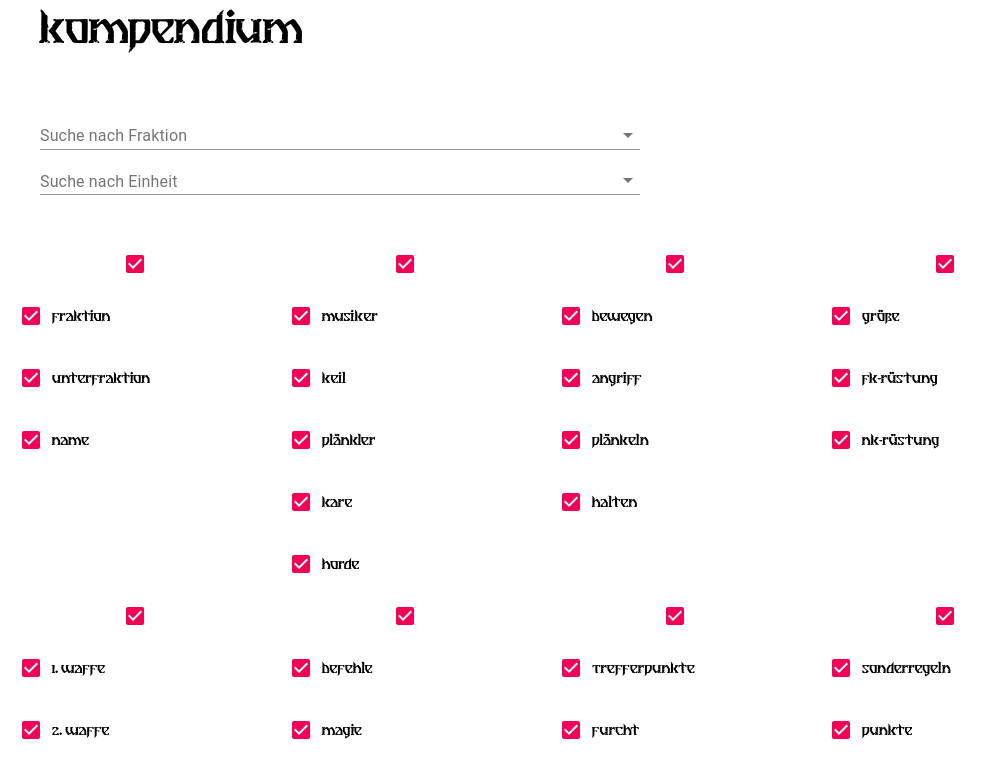
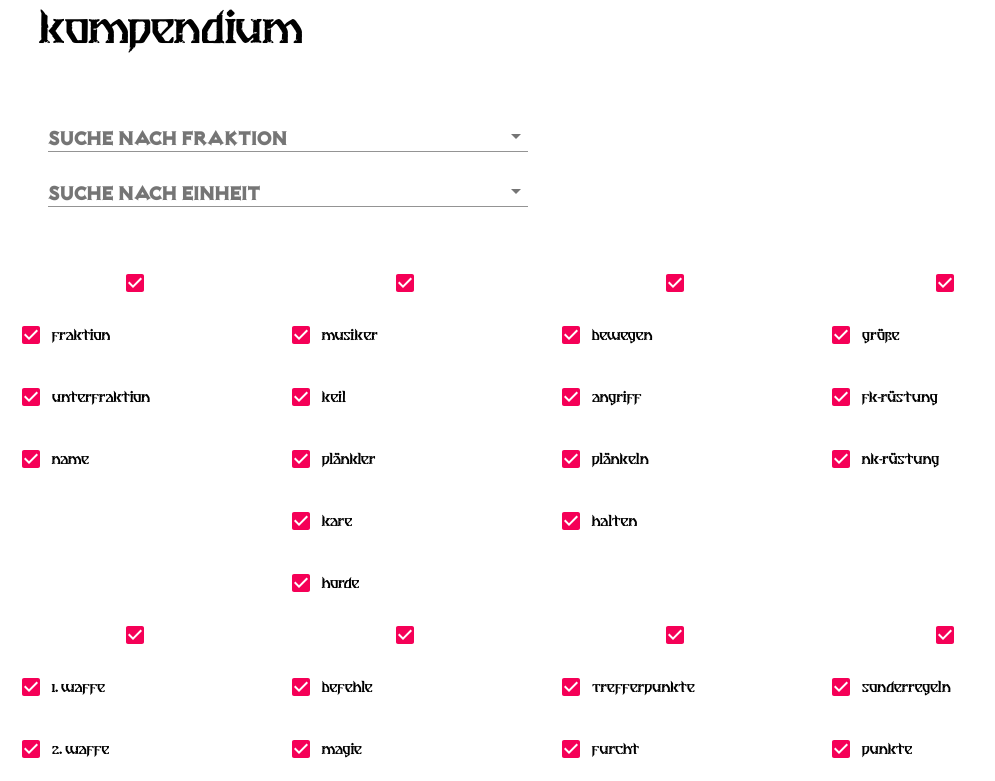
Before and after one commit to marcelbade/demonworld_ui, a React (Create React App) app: page /compendium in a window 1280 px wide. Shown: the top 781 px of the page, without its empty margins (0-995 px from the left). Built offline with nearby package versions, Linux system fonts and the light colour scheme; no server answers.

Commit message:
changed CSS

```diff
--- a/src/components/ListGenerator/ArmyListView/armyListDisplay.js
+++ b/src/components/ListGenerator/ArmyListView/armyListDisplay.js
@@ -1,5 +1,5 @@
 // React
-import React, { Fragment, useState, useContext } from "react";
+import React, { useState, useContext } from "react";
 // Material UI
 import List from "@material-ui/core/List";
 import ListItem from "@material-ui/core/ListItem";
@@ -14,6 +14,8 @@ import SubList from "./subList";
 
 // TODO: remove unneeded styles
 const useStyles = makeStyles({
+  ArmyListDisplay: {},
+
   root: { fontFamily: "gonjuring" },
   list: { height: "70%", minHeight: "70%", maxHeight: "70%" },
 
@@ -29,7 +31,7 @@ const useStyles = makeStyles({
   removeButton: {
     fontFamily: "notMaryKate",
     padding: "10px",
-    marginLeft: "550px",
+
     "&:hover": {
       backgroundColor: "grey",
       color: "red",
@@ -91,8 +93,8 @@ const ArmyListDisplay = (props) => {
    * This creates the centre of the UI: the actual army list consisting of the selected units and the display of the maximum * army points.
    */
   return contextArmy ? (
-    <Fragment>
-      <Grid container directiom="row" alignContent="center">
+    <Grid container direction="column" className={classes.ArmyListDisplay}>
+      <Grid item container justify="flex-end">
         <Button
           className={classes.removeButton}
           variant="outlined"
@@ -103,20 +105,20 @@ const ArmyListDisplay = (props) => {
           Liste löschen
         </Button>
       </Grid>
+      <Grid item>
         <List>
           {contextArmy.subfactions.map((subFaction) => (
             <ListItem key={uuidGenerator()}>
               <Grid container direction={"column"}>
                 <Typography className={classes.HeaderBox}>{subFaction}</Typography>
                 {/* DISPLAY UNITS, PONT COST, PERCENTAGES FOR ONE SUBFACTION */}
-              <SubList subFactionUnits={filterUnitsForSubFaction(contextArmy.addedUnits, subFaction)}
-              subFactionName={subFaction} />
+                <SubList subFactionUnits={filterUnitsForSubFaction(contextArmy.addedUnits, subFaction)} subFactionName={subFaction} />
               </Grid>
             </ListItem>
           ))}
         </List>
-
-      <Grid container directiom="row" alignContent="center">
+      </Grid>
+      <Grid item container directiom="row" alignContent="center">
         {/* TOTAL SPENT POINTS */}
         <Typography className={classes.total}>Gesamtpunktzahl: {contextArmy.totalPointValue} / </Typography>
         {/* TOTAL POINT ALLOWANCE */}
@@ -142,7 +144,7 @@ const ArmyListDisplay = (props) => {
           variant="standard"
         />
       </Grid>
-    </Fragment>
+    </Grid>
   ) : null;
 };
 
--- a/src/components/ListGenerator/ArmyListView/subList.js
+++ b/src/components/ListGenerator/ArmyListView/subList.js
@@ -154,7 +154,7 @@ const SubList = (props) => {
                     </IconButton>
                   </Grid>
                   {/* NAME */}
-                  <Grid item xs={2}>
+                  <Grid item xs={5}>
                     <Typography variant="button" className={classes.typographyFont}>
                       {u.unitName}{" "}
                     </Typography>
@@ -166,7 +166,7 @@ const SubList = (props) => {
                     </Typography>
                   </Grid>
                   {/* BUTTONS */}
-                  <Grid item xs={8} direction="row">
+                  <Grid item xs={5} direction="row">
                     <Button
                       className={classes.buttons}
                       variant="outlined"
--- a/src/components/ListGenerator/ArmyTreeView/treeView.js
+++ b/src/components/ListGenerator/ArmyTreeView/treeView.js
@@ -17,19 +17,26 @@ TransitionComponent.propTypes = {
   in: PropTypes.bool,
 };
 
-const useStyles = makeStyles({
+const useStyles = makeStyles((theme) => ({
   treeViewBox: {
     height: "auto",
-    paddingLeft: "60px",
+    paddingLeft: "5em",
+    [theme.breakpoints.up("md")]: {
+      width: "45em",
+    },
+    [theme.breakpoints.down("md")]: {
+      width: "25em",
+    },
+
   },
   allyTitle: {
-    paddingLeft: "60px",
+    paddingLeft: "5em",
     fontFamily: "BreatheOfFire",
-    fontSize: "40px",
+    fontSize: "3em",
     color: "black",
     paddingTop: "1em",
   },
-});
+}));
 
 const FactionTreeView = () => {
   const classes = useStyles();
--- a/src/components/shared/selectionInput.js
+++ b/src/components/shared/selectionInput.js
@@ -5,21 +5,28 @@ import { makeStyles } from "@material-ui/core/styles";
 import { Autocomplete } from "@material-ui/lab";
 import { TextField } from "@material-ui/core";
 
-const useStyles = makeStyles({
-  root: { width: "600px", marginLeft: "40px" },
-  armySelector: {
-    "& .MuiAutocomplete-input": {
-      fontSize: "40px",
+const useStyles = makeStyles((theme) => ({
+
+  root: {
+    marginLeft: "1em",
+    [theme.breakpoints.up("md")]: {
+      fontSize: "3em",
       fontFamily: "BreatheOfFire",
+      width: "10em",
     },
-  },
-  AlternativeList:{
-    "& .MuiAutocomplete-input": {
-      fontSize: "14px",
+    [theme.breakpoints.down("sm")]: {
+      fontSize: "2em",
+      fontFamily: "BreatheOfFire",
+      width: "10em",
+    },
+
+    "& .MuiFormLabel-root": {
+      fontSize: "20px",
       fontFamily: "notMaryKate",
     },
-  }
-});
+
+  },
+}));
 
 /**
  *Function creates the army selection Autocomplete element used by all pages.
@@ -38,10 +45,17 @@ const SelectionInput = (props) => {
         if (reason === "clear") {
           props.clearFunction();
         }
-        if (value) props.filterFunction(value);
+        if (value) {
+          props.filterFunction(value);
+        }
       }}
       renderInput={(params) => (
-        <TextField className={props.isArmySelector ? classes.armySelector : classes.AlternativeList} {...params} label={props.label} variant="standard" />
+        <TextField
+          className={props.isArmySelector ? classes.armySelector : classes.AlternativeList}
+          {...params}
+          label={props.label}
+          variant="standard"
+        />
       )}
     />
   );
```
Lines whose indentation alone changed are shown as unchanged.
